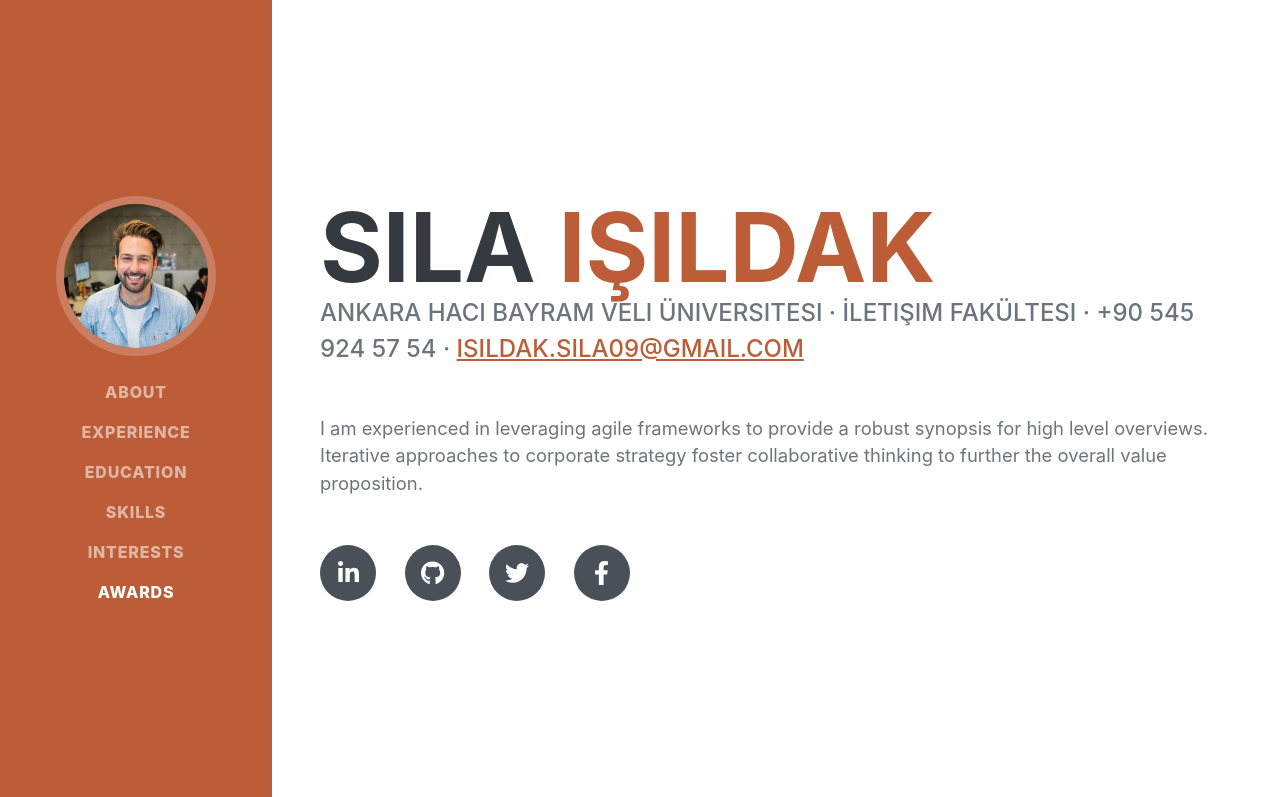
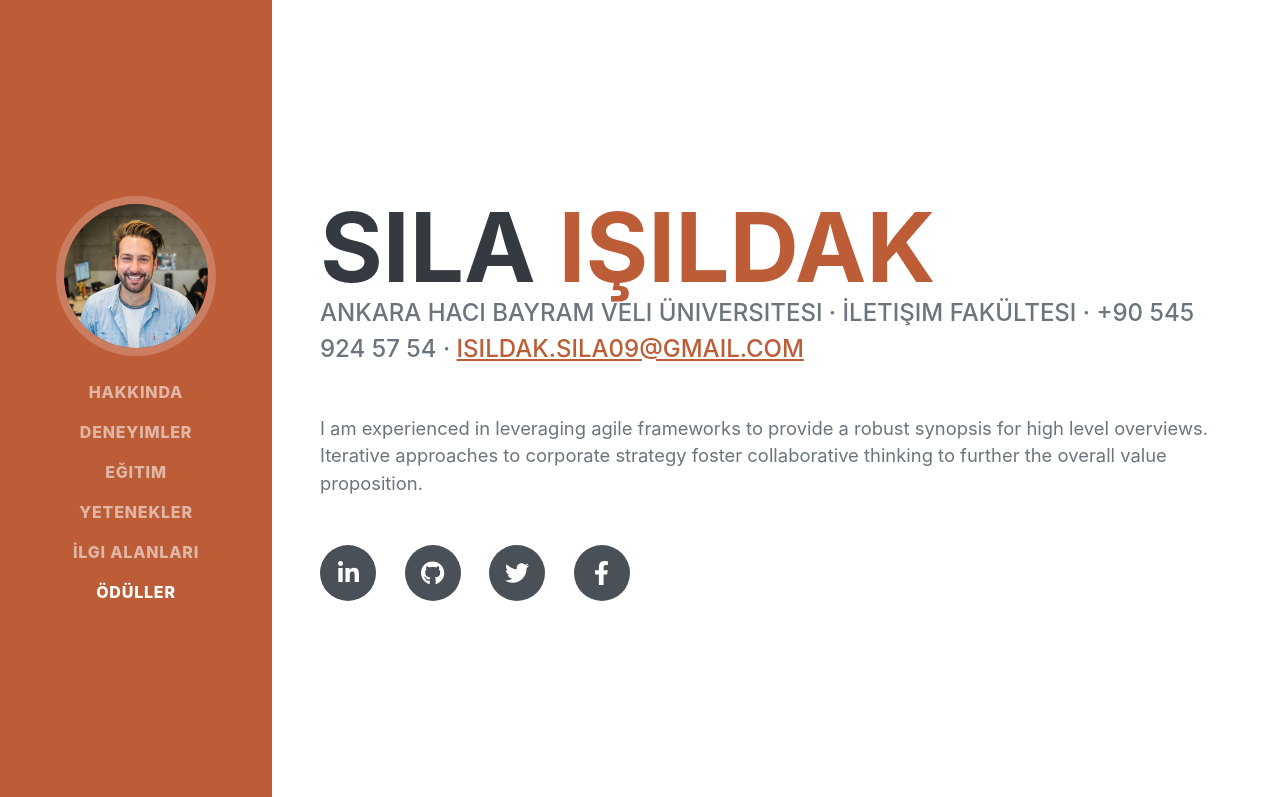
Before and after one commit to silaisildak/ben, a plain HTML site: page index.html in a window 1280 px wide. Shown: the top 797 px of the page. Drawn offline with nearby package versions, Linux system fonts and the light colour scheme; a web font is replaced by a local one.

Commit message:
Update index.html

```diff
--- a/index.html
+++ b/index.html
@@ -25,12 +25,12 @@
             <button class="navbar-toggler" type="button" data-bs-toggle="collapse" data-bs-target="#navbarResponsive" aria-controls="navbarResponsive" aria-expanded="false" aria-label="Toggle navigation"><span class="navbar-toggler-icon"></span></button>
             <div class="collapse navbar-collapse" id="navbarResponsive">
                 <ul class="navbar-nav">
-                    <li class="nav-item"><a class="nav-link js-scroll-trigger" href="#about">About</a></li>
-                    <li class="nav-item"><a class="nav-link js-scroll-trigger" href="#experience">Experience</a></li>
-                    <li class="nav-item"><a class="nav-link js-scroll-trigger" href="#education">Education</a></li>
-                    <li class="nav-item"><a class="nav-link js-scroll-trigger" href="#skills">Skills</a></li>
-                    <li class="nav-item"><a class="nav-link js-scroll-trigger" href="#interests">Interests</a></li>
-                    <li class="nav-item"><a class="nav-link js-scroll-trigger" href="#awards">Awards</a></li>
+                    <li class="nav-item"><a class="nav-link js-scroll-trigger" href="#about">Hakkında</a></li>
+                    <li class="nav-item"><a class="nav-link js-scroll-trigger" href="#experience">Deneyimler</a></li>
+                    <li class="nav-item"><a class="nav-link js-scroll-trigger" href="#education">Eğitim</a></li>
+                    <li class="nav-item"><a class="nav-link js-scroll-trigger" href="#skills">Yetenekler</a></li>
+                    <li class="nav-item"><a class="nav-link js-scroll-trigger" href="#interests">İlgi Alanları</a></li>
+                    <li class="nav-item"><a class="nav-link js-scroll-trigger" href="#awards">Ödüller</a></li>
                 </ul>
             </div>
         </nav>
```
